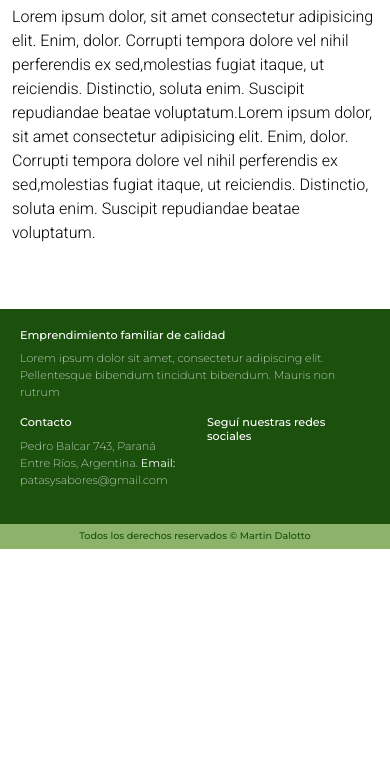
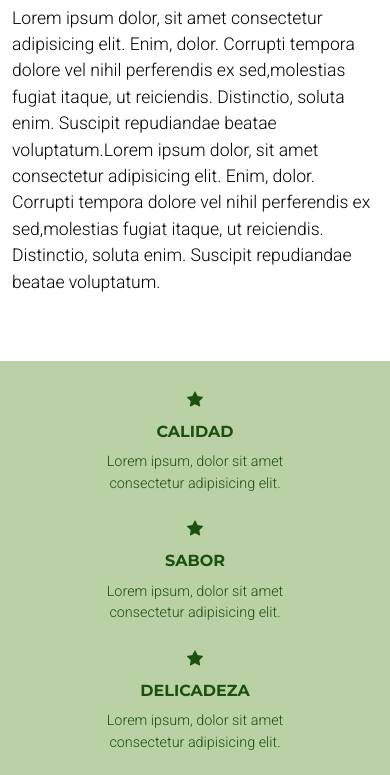
Before and after one commit to MartinDalotto/proyecto-coder-dalotto, a plain HTML site: page index.html in a window 390 px wide. Shown: the part 506-1281 px from the top of the page. Before the commit the page ends 1055 px from the top, so only its background shows below. Drawn offline with nearby package versions, Linux system fonts and the light colour scheme.

Commit message:
Index responsive con estilos

```diff
--- a/css/styles.css
+++ b/css/styles.css
@@ -57,9 +57,40 @@ header {
 .presentacion-txt {
     color: #000000;
     font-family: 'Roboto', sans-serif;
-    font-size: 1rem;
+    font-size: 1.1rem;
     text-align: left;
 }
+
+.valores {
+    background-color: #BAD1A5;
+    padding: 20px 60px;
+    margin-top: 50px;
+}
+
+.valores__icono{
+    color: #1B500D;
+    display: flex;
+    justify-content: center;
+    padding: 10px 0px 0px;
+}
+
+.valores__titulo {
+    color: #1B500D;
+    font-size: 1rem;
+    text-align: center;
+    font-family: 'Montserrat', sans-serif;
+    font-weight: 700;
+    margin: 15px 0 10px;
+}
+
+.valores__txt {
+    color: #1B500D;
+    font-size: 0.9rem;
+    text-align: center;
+    font-family: 'Roboto', sans-serif;
+    font-weight: 500;
+}
+
 
 /*----
 
@@ -99,7 +130,7 @@ header {
 }
 
 
-/*----main----*/
+/*----main
 
 
 .presentacion__titulo {
@@ -135,30 +166,7 @@ header {
     margin: 50px 15px 10px 15px;
 }
 
-.valores {
-    background-color: #BAD1A5;
-    width: auto;
-    height: auto;
-    padding: 20px 60px;
-    margin-top: 50px;
-}
 
-.valores__titulo {
-    color: #1B500D;
-    font-size: 1rem;
-    text-align: center;
-    font-family: 'Montserrat', sans-serif;
-    font-weight: 700;
-    margin: 20px 0 10px;
-}
-
-.valores__txt {
-    color: #1B500D;
-    font-size: 0.9rem;
-    text-align: center;
-    font-family: 'Roboto', sans-serif;
-    font-weight: 500;
-}
 
 /*----servicios----*/
 
@@ -358,7 +366,6 @@ header {
 .pie {
     position: sticky;
     top: 0px;
-    height: 200px;
 }
 
 .pie-info{
@@ -390,6 +397,10 @@ header {
     font-weight: 200;
 }
 
+.pie-redes{
+    color: #ffffff;
+}
+
 .pie-legales{
     background-color: #8CB369;
     height: 25px;
--- a/index.html
+++ b/index.html
@@ -12,6 +12,7 @@
         rel="stylesheet">
     <link href="https://cdn.jsdelivr.net/npm/bootstrap@5.1.3/dist/css/bootstrap.min.css" rel="stylesheet"
         integrity="sha384-1BmE4kWBq78iYhFldvKuhfTAU6auU8tT94WrHftjDbrCEXSU1oBoqyl2QvZ6jIW3" crossorigin="anonymous">
+    <link rel="stylesheet" href="https://cdn.jsdelivr.net/npm/bootstrap-icons@1.9.1/font/bootstrap-icons.css">
     <link rel="stylesheet" href="./css/styles.css">
     <title>Patas & Sabores | Inicio</title>
 </head>
@@ -53,11 +54,11 @@
     <main>
         <section class="container mt-5">
             <div class="row">
-                <div class="col-lg-6 order-lg-last">
+                <div class="col-lg-5 order-lg-last">
                     <img src="img/lomo.jpg" alt="lomo deshuesado" class="img-fluid">
                 </div>
 
-                <div class="col-lg-6 d-lg-flex flex-lg-column mt-4 mt-lg-0">
+                <div class="col-lg-7 d-lg-flex flex-lg-column mt-4 mt-lg-0">
                     <h2 class="text-start presentacion-titulo">PATAS & SABORES</h2>
                     <h3 class="text-start presentacion-bajada">Emprendimiento familiar de calidad</h3>
                     <p class="text-start presentacion-txt">Lorem ipsum dolor, sit amet consectetur adipisicing elit.
@@ -72,8 +73,30 @@
                 </div>
             </div>
         </section>
+
+        <section class="container-fluid valores">
+            <div class="row">
+                <div class="col-10 offset-1 offset-lg-0 col-lg-4">
+                    <i class="bi bi-star-fill valores__icono"></i>
+                    <h4 class="valores__titulo">CALIDAD</h4>
+                    <p class="valores__txt">Lorem ipsum, dolor sit amet consectetur adipisicing elit.</p>
+                </div>
+
+                <div class="col-10 offset-1 offset-lg-0 col-lg-4">
+                    <i class="bi bi-star-fill valores__icono"></i>
+                    <h4 class="valores__titulo">SABOR</h4>
+                    <p class="valores__txt">Lorem ipsum, dolor sit amet consectetur adipisicing elit.</p>
+                </div>
+
+                <div class="col-10 offset-1 offset-lg-0 col-lg-4">
+                    <i class="bi bi-star-fill valores__icono"></i>
+                    <h4 class="valores__titulo">DELICADEZA</h4>
+                    <p class="valores__txt">Lorem ipsum, dolor sit amet consectetur adipisicing elit.</p>
+                </div>
+            </div>
+        </section>
+
     </main>
-
     <footer class="pie mt-5">
         <section class="container-fluid pie-info">
             <div class="row">
@@ -94,15 +117,15 @@
 
                 <article class="col-6 col-lg-1">
                     <h5 class="pie-titulo">Seguí nuestras redes sociales</h5>
+                    <i class="bi bi-instagram pie-redes"></i>
+                    <i class="bi bi-facebook pie-redes"></i>
                 </article>
             </div>
         </section>
 
         <section class="container-fluid pie-legales">
-                <h6 class="col-12 legales-txt">Todos los derechos reservados © Martin Dalotto</h6>
+            <h6 class="col-12 legales-txt">Todos los derechos reservados © Martin Dalotto</h6>
         </section>
-
-
 
     </footer>
 
```
Also changed, not shown: 1 other file.
